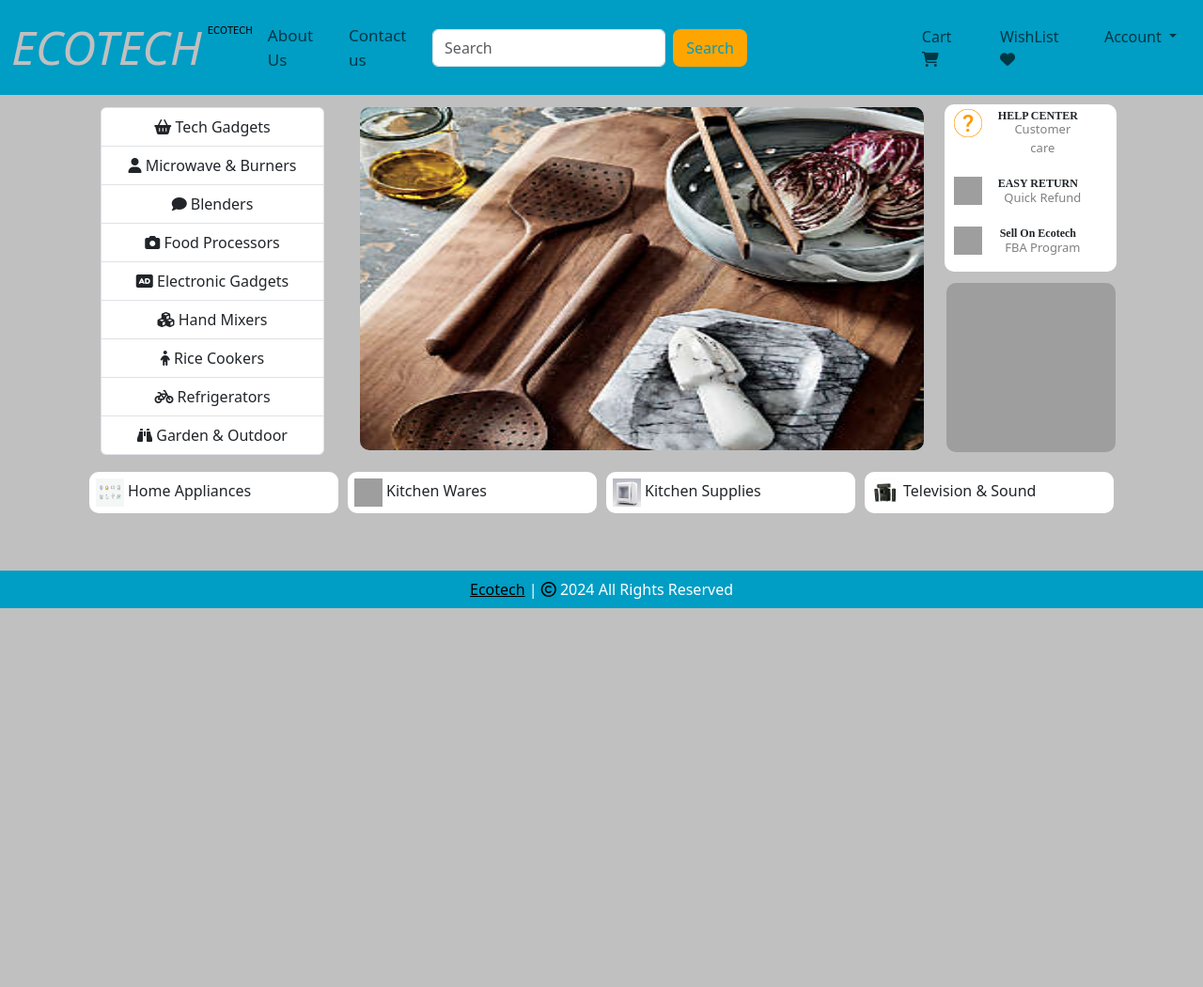
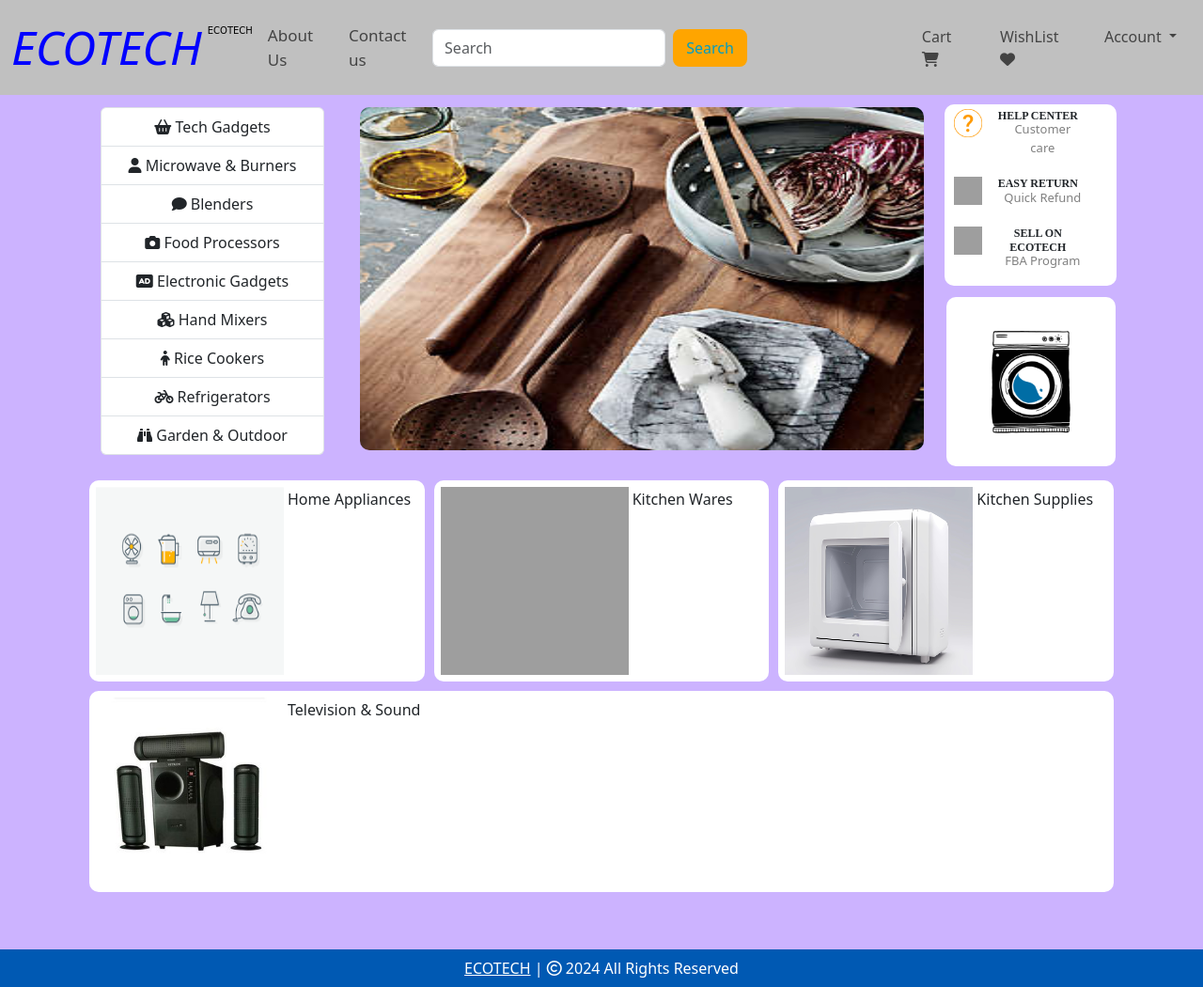
Before and after one commit to Dani-dzoe/Ecotech, a Flask app: page / in a window 1280 px wide. Shown: the whole page at 94% size. Before the commit the page ends 647 px from the top, so only its background shows below. Run offline with Flask 3, Linux system fonts and the light colour scheme; data that the repository does not hold is empty; some libraries are stand-ins or nearby versions; some web fonts are replaced; grey boxes are pictures that could not be loaded.

Commit message:
minor changes made to styles

```diff
--- a/source/templates/404.html
+++ b/source/templates/404.html
@@ -1,4 +1,4 @@
-<!DOCTYPE html>
+i!DOCTYPE html>
 <html lang="en">
 <head>
     <meta charset="UTF-8">
@@ -6,7 +6,7 @@
     <title>404</title>
 </head>
 <body style="background-color: blue;">
-    <img src="../static/images/404.png" alt="" style="height: 300px; width: 500px; position: absolute; left: 30%; top: 20%;">
+    <img src="../static/images/404-image.jpeg" alt="" style="height: 300px; width: 500px; position: absolute; left: 30%; top: 20%;">
 
 </body>
 </html>
--- a/source/templates/base.html
+++ b/source/templates/base.html
@@ -18,13 +18,13 @@
 
     <title> ECOTECH | {% block title %} {% endblock %}</title>
 </head>
-<body style="background-color: rgb(192, 192, 192);">
+<body style="background-color: #CCB3FF;">
 
 
     <!-- navbar section -->
-    <nav class="navbar navbar-expand-lg" style="background-color: rgb(0, 157, 196);">
+    <nav class="navbar navbar-expand-lg" style="background-color: #C0C0C0;">
       <div class="container-fluid">
-        <a class="navbar-brand" href="#" style="color: rgb(192, 192, 192); font-size: 50px; margin-right: -2px;">
+        <a class="navbar-brand" href="#" style="color: blue; font-size: 50px; margin-right: -2px;">
           <i class="">ECOTECH</i>
         </a>
         <button class="navbar-toggler" type="button" data-bs-toggle="collapse" data-bs-target="#navbarSupportedContent" aria-controls="navbarSupportedContent" aria-expanded="false" aria-label="Toggle navigation" style="margin-left: auto;">
@@ -122,9 +122,9 @@
     {% endblock %}
 
 
-    <footer class="container-fluid  text-center p-2 mt-5" style="background-color: rgb(0, 157, 196); color: white;">
-      <a href="https://github.com/Dani-dzoe" style="color: black;">Ecotech</a> | <span>
-        <i class="fa-sharp fa-regular fa-copyright" style="color: black;"></i></span> 2024 All Rights Reserved
+    <footer class="container-fluid  text-center p-2 mt-5" style="background-color: #0059B3; color: white;">
+      <a href="https://github.com/Dani-dzoe" style="color: white;">ECOTECH</a> | <span>
+        <i class="fa-sharp fa-regular fa-copyright" style="color: white;"></i></span> 2024 All Rights Reserved
 
     </footer>
 
--- a/source/templates/cart.html
+++ b/source/templates/cart.html
@@ -32,7 +32,7 @@
                                 </div>
 
                                 <div class="d-flex justify-content-between">
-                                    <p class="mb-0"><span><strong>GHS {{ item.product.current_price }}</strong></span></p>
+                                    <p class="mb-0"><span><strong>GHC {{ item.product.current_price }}</strong></span></p>
                                     <a href="" class="remove-cart btn btn-sm btn-secondary mr-3 " pid="{{item.id}}">Remove</a>
                                 </div>
                             </div>
@@ -58,13 +58,13 @@
                         {% endfor %}
 
 
-                        <li class="list-group-item d-flex justify-content-between align-items-center border-0 px-0 pb-0">Amout <span>GHS <span id="amount_tt">{{ amount }}</span></span></li>
+                        <li class="list-group-item d-flex justify-content-between align-items-center border-0 px-0 pb-0">Amount <span>GHC <span id="amount_tt">{{ amount }}</span></span></li>
 
                         <li class="list-group-item d-flex justify-content-between align-items-center border-0 px-0 mb-3">
                             <div style="margin-top: 15px;">
                                 <strong>Total</strong><small>(Shipping Costs</small>
                             </div>
-                            <span><strong>GHS </strong><span id="totalamount"><strong>{{ total }}</strong></span></span>
+                            <span><strong>GHC </strong><span id="total-amount"><strong>{{ total }}</strong></span></span>
 
                         </li>
 
--- a/source/templates/forms.html
+++ b/source/templates/forms.html
@@ -16,7 +16,7 @@
     <link rel="stylesheet" href="{{ url_for('static', filename='css/bootstrap.min.css') }}">
     <link rel="stylesheet" href="{{ url_for('static', filename='css/forms.css') }}">
 
-    <title>Ecotech | {% block title %} {% endblock %}</title>
+    <title>ECOTECH | {% block title %} {% endblock %}</title>
 </head>
 
 <body>
--- a/source/templates/home.html
+++ b/source/templates/home.html
@@ -81,14 +81,14 @@
                     <img src="../static/images/payment.png" alt="" style="width: 30px; height: 30px; margin-left: -30px;">
                 </div>
                 <div class="col">
-                    <h6 style="font-family:'Times New Roman', Times, serif; font-size: 12px; margin-left: -40px; font-weight: 600;">Sell On Ecotech</h6>
+                    <h6 style="font-family:'Times New Roman', Times, serif; font-size: 12px; margin-left: -40px; font-weight: 600;">SELL ON ECOTECH</h6>
                     <p style="font-size: small; color: gray; margin-left: -30px; margin-top: -10px;">FBA Program</p>
                 </div>
             </div>
         </div>
         <div class="row" style="margin-top: 12px;">
             <div class="col">
-                <img src="../static/images/right2.gif" alt="" class="right2">
+                <img src="../static/images/Washing_machine.gif" alt="" class="right2">
             </div>
 
         </div>
@@ -100,19 +100,19 @@
 <div class="container text-center">
     <div class="row" style="margin: 8px;">
         <div class="col" style="display: flex; background-color: white; border-radius: 10px; padding: 7px; margin: 5px;">
-            <img src="../static/images/home_appliances.png" alt="" style="width: 30px; height: 30px;">
-            <h6 style="margin: 4px">Home Appliances</h6>
+            <img src="../static/images/home_appliances.png" alt="" style="width: 200px; height: 200px;">
+            <h6 style="margin: 4px" "align-left: auto">Home Appliances</h6>
         </div>
         <div class="col" style="display: flex; background-color: white; border-radius: 10px; padding: 7px; margin: 5px;">
-            <img src="../static/images/modern-stove.jpg" alt="" style="width: 30px; height: 30px;">
+            <img src="../static/images/modern-stove.jpg" alt="" style="width: 200px; height: 200px;">
             <h6 style="margin: 4px">Kitchen Wares</h6>
         </div>
         <div class="col" style="display: flex; background-color: white; border-radius: 10px; padding: 7px; margin: 5px;">
-            <img src="../static/images/microwave.jpg" alt="" style="width: 30px; height: 30px;">
+            <img src="../static/images/microwave.jpg" alt="" style="width: 200px; height: 200px;">
             <h6 style="margin: 4px">Kitchen Supplies</h6>
         </div>
         <div class="col" style="display: flex; background-color: white; border-radius: 10px; padding: 7px; margin: 5px;">
-            <img src="../static/images/soundbar.jpg" alt="" style="width: 30px; height: 30px;">
+            <img src="../static/images/soundbar.jpg" alt="" style="width: 200px; height: 200px;">
             <h6 style="margin: 4px">Television & Sound</h6>
         </div>
 
--- a/source/templates/login.html
+++ b/source/templates/login.html
@@ -10,7 +10,7 @@
     <div class="base-content">
         <div class="form">
             <h3>
-                Login to start <br> Shopping
+                LOGIN
             </h3>
 
             <hr class="first">
--- a/source/templates/signup.html
+++ b/source/templates/signup.html
@@ -10,7 +10,7 @@
     <div class="base-content">
         <div class="form">
             <h3>
-                Create an account <br> to shop
+                CREATE AN ACCOUNT
             </h3>
 
             <hr class="first">
```
